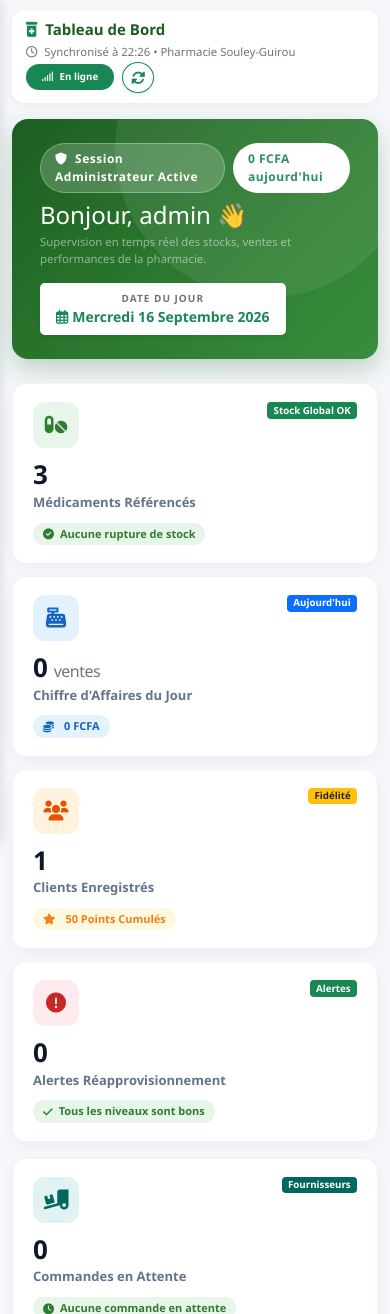
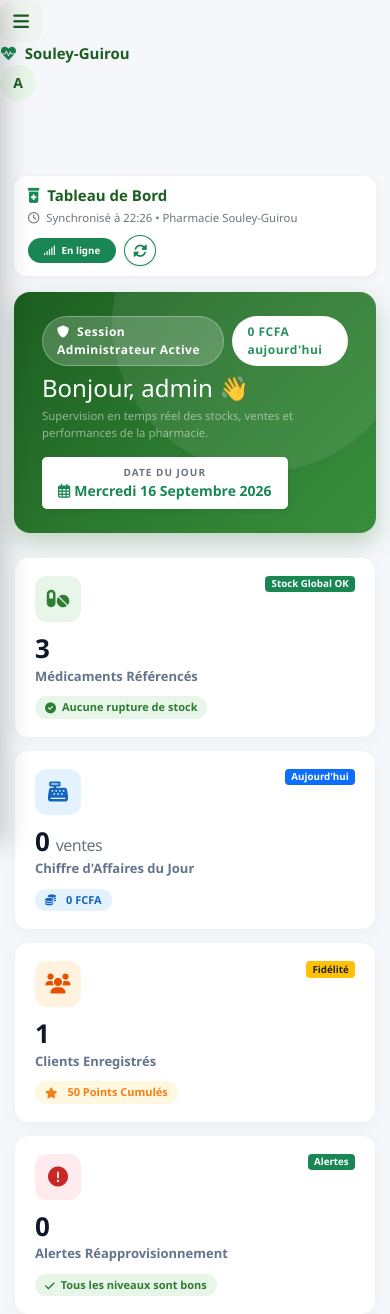
Before and after one commit to Alassane9869/pharma, a PHP site: page /pharmacie-gestion/index.php in a window 390 px wide. Shown: the top 1314 px of the page. Run offline with PHP 8.4, Linux system fonts and the light colour scheme; a user stored in the database is signed in; data comes from the database, SQL or seed files in the repository; data that the repository does not hold is empty.

Commit message:
Add ultra-responsive mobile framework for Android & iOS with touch navbar, drawer, and backdrop

```diff
--- a/pharmacie-gestion/includes/header.php
+++ b/pharmacie-gestion/includes/header.php
@@ -12,7 +12,10 @@ $root_path = (strpos($_SERVER['PHP_SELF'], '/pages/') !== false) ? '../' : '';
 <html lang="fr">
 <head>
     <meta charset="UTF-8">
-    <meta name="viewport" content="width=device-width, initial-scale=1.0">
+    <meta name="viewport" content="width=device-width, initial-scale=1.0, maximum-scale=1.0, user-scalable=no, viewport-fit=cover">
+    <meta name="theme-color" content="#1b5e20">
+    <meta name="apple-mobile-web-app-capable" content="yes">
+    <meta name="apple-mobile-web-app-status-bar-style" content="black-translucent">
     <title><?= $page_title ?? 'Pharmacie Souley-Guirou' ?></title>
     <link href="https://cdn.jsdelivr.net/npm/bootstrap@5.1.3/dist/css/bootstrap.min.css" rel="stylesheet">
     <link href="https://cdnjs.cloudflare.com/ajax/libs/font-awesome/6.0.0/css/all.min.css" rel="stylesheet">
@@ -1555,33 +1558,164 @@ $root_path = (strpos($_SERVER['PHP_SELF'], '/pages/') !== false) ? '../' : '';
             border-radius: 10px;
         }
 
-        /* Responsive clients */
-        @media (max-width: 768px) {
+        /* ===== ULTRA-RESPONSIVE MOBILE & TABLET (Android & iOS) ===== */
+        -webkit-tap-highlight-color: transparent;
+        -webkit-overflow-scrolling: touch;
+
+        /* Mobile Topbar fixed */
+        .mobile-navbar {
+            position: fixed;
+            top: 0;
+            left: 0;
+            right: 0;
+            height: 60px;
+            background: #ffffff;
+            border-bottom: 1px solid #eef0f5;
+            display: flex;
+            align-items: center;
+            justify-content: space-between;
+            padding: 0 16px;
+            z-index: 999;
+            box-shadow: 0 2px 10px rgba(0,0,0,0.06);
+        }
+
+        .mobile-navbar .btn-mobile-toggle {
+            background: #f0f4f0;
+            border: none;
+            color: #1b5e20;
+            width: 42px;
+            height: 42px;
+            border-radius: 10px;
+            display: flex;
+            align-items: center;
+            justify-content: center;
+            font-size: 18px;
+            cursor: pointer;
+            transition: all 0.2s;
+        }
+
+        .mobile-navbar .btn-mobile-toggle:active {
+            transform: scale(0.92);
+        }
+
+        .mobile-navbar .mobile-brand {
+            font-weight: 700;
+            font-size: 15px;
+            color: #1b5e20;
+        }
+
+        .mobile-navbar .mobile-user {
+            width: 36px;
+            height: 36px;
+            border-radius: 50%;
+            background: #e8f5e9;
+            color: #1b5e20;
+            display: flex;
+            align-items: center;
+            justify-content: center;
+            font-weight: 700;
+            font-size: 14px;
+        }
+
+        /* Sidebar Backdrop */
+        .sidebar-backdrop {
+            position: fixed;
+            top: 0;
+            left: 0;
+            right: 0;
+            bottom: 0;
+            background: rgba(0,0,0,0.5);
+            backdrop-filter: blur(3px);
+            z-index: 1040;
+            display: none;
+            opacity: 0;
+            transition: opacity 0.3s ease;
+        }
+
+        .sidebar-backdrop.show {
+            display: block;
+            opacity: 1;
+        }
+
+        /* Drawer Sidebar (Tablets & Mobile < 992px) */
+        @media (max-width: 991px) {
+            .sidebar {
+                position: fixed !important;
+                top: 0 !important;
+                left: 0 !important;
+                height: 100vh !important;
+                width: 270px !important;
+                transform: translateX(-100%) !important;
+                z-index: 1050 !important;
+                transition: transform 0.3s cubic-bezier(0.4, 0, 0.2, 1) !important;
+                box-shadow: 5px 0 25px rgba(0,0,0,0.2) !important;
+            }
+            .sidebar.show {
+                transform: translateX(0) !important;
+            }
+            .main-content {
+                margin-left: 0 !important;
+                padding-top: 75px !important;
+                padding-left: 14px !important;
+                padding-right: 14px !important;
+            }
+            .page-header {
+                flex-direction: column;
+                align-items: flex-start;
+                gap: 8px;
+            }
+            .sidebar-toggle {
+                display: none !important;
+            }
+        }
+
+        /* Phones (< 576px - iPhone & Android) */
+        @media (max-width: 576px) {
+            /* Fix Auto-Zoom iOS Safari sur les inputs */
+            input[type="text"], input[type="number"], input[type="email"], input[type="password"], select, textarea {
+                font-size: 16px !important;
+            }
+            .stat-card {
+                padding: 12px 14px;
+            }
+            .stat-card .stat-number {
+                font-size: 20px;
+            }
+            .table-responsive {
+                -webkit-overflow-scrolling: touch;
+                border-radius: 8px;
+            }
             .client-card {
                 flex-direction: column;
                 align-items: stretch;
                 text-align: center;
             }
-
-            .client-card .client-avatar {
-                margin: 0 auto;
-            }
-
-            .client-card .client-points {
-                margin: 5px auto;
-            }
-
+            .client-card .client-avatar, .client-card .client-points {
+                margin: 0 auto 8px auto;
+            }
             .client-card .client-actions {
                 justify-content: center;
-            }
-
-            .client-card .client-info .details {
-                text-align: center;
             }
         }
     </style>
 </head>
 <body>
+
+<!-- ===== BARRE DE NAVIGATION MOBILE (Android & iOS) ===== -->
+<div class="mobile-navbar d-lg-none">
+    <button class="btn-mobile-toggle" onclick="toggleSidebarMobile()" aria-label="Menu">
+        <i class="fas fa-bars"></i>
+    </button>
+    <div class="mobile-brand">
+        <i class="fas fa-heartbeat text-success me-1"></i> Souley-Guirou
+    </div>
+    <div class="mobile-user" title="<?= htmlspecialchars($_SESSION['user_name'] ?? 'U') ?>">
+        <?= strtoupper(substr($_SESSION['user_name'] ?? 'A', 0, 1)) ?>
+    </div>
+</div>
+
+<!-- ===== OVERLAY BACKDROP MOBILE ===== -->
+<div class="sidebar-backdrop" id="sidebarBackdrop" onclick="toggleSidebarMobile()"></div>
 
 <!-- ===== SIDEBAR ===== -->
 <div class="sidebar" id="sidebar">
@@ -1627,5 +1761,16 @@ $root_path = (strpos($_SERVER['PHP_SELF'], '/pages/') !== false) ? '../' : '';
     </div>
 </div>
 
+<script>
+function toggleSidebarMobile() {
+    const sidebar = document.getElementById('sidebar');
+    const backdrop = document.getElementById('sidebarBackdrop');
+    if (sidebar && backdrop) {
+        sidebar.classList.toggle('show');
+        backdrop.classList.toggle('show');
+    }
+}
+</script>
+
 <!-- ===== MAIN CONTENT ===== -->
 <div class="main-content">
```
